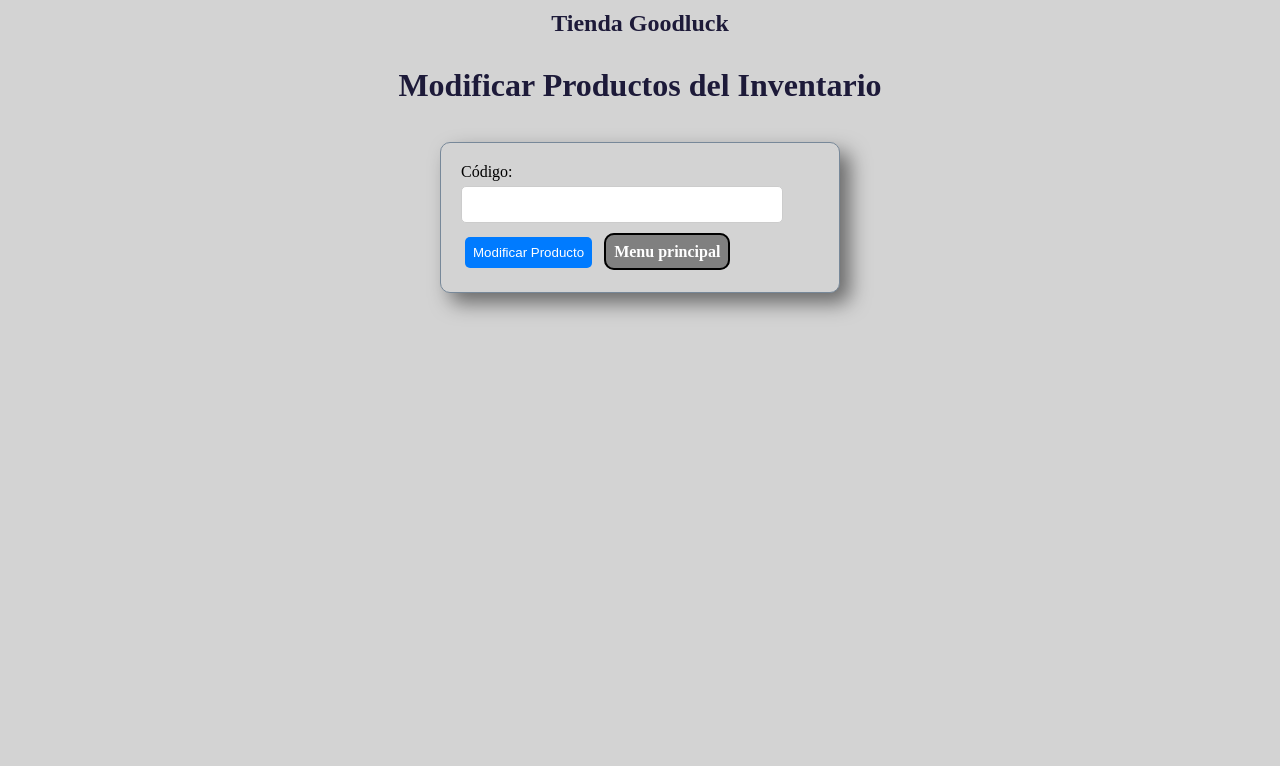
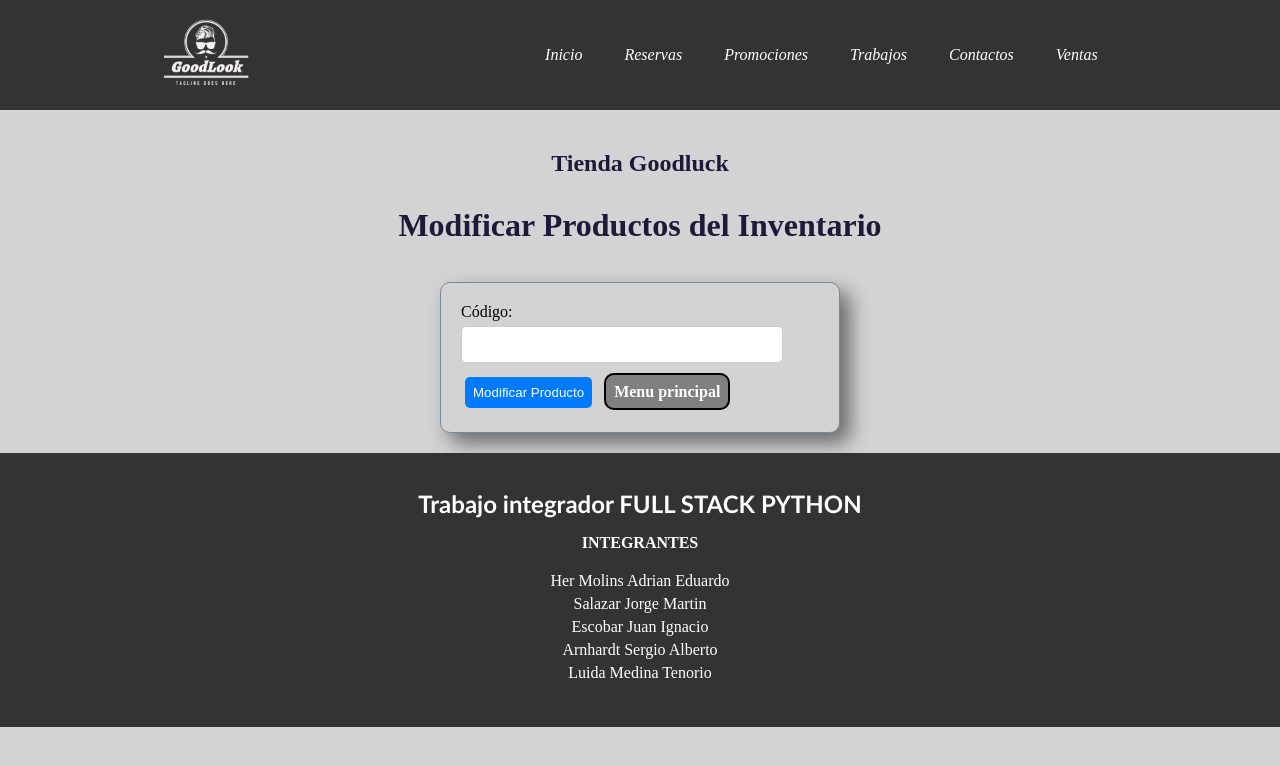
Before and after one commit to hermolins/Good-Look, a plain HTML site: page modificaciones.html in a window 1280 px wide. Drawn offline with Linux system fonts and the light colour scheme.

Commit message:
Fortmato Venta

```diff
--- a/altas.html
+++ b/altas.html
@@ -10,6 +10,8 @@
 </head>
 
 <body>
+    <header id="main-header"></header>
+    <main>
         <div class="logo-centrado">
             <h2>Tienda Goodluck</h2>
         </div>
@@ -37,7 +39,19 @@
             <button type="submit">Agregar Producto</button>
             <a class="tabla" href="e-comers.html">Menu principal</a>
         </form>
-
+    </main>
+    <footer>
+        <h3>Trabajo integrador FULL STACK PYTHON</h3>
+        <h4>INTEGRANTES</h4>
+        <ul>
+            <li>Her Molins Adrian Eduardo</li>
+            <li>Salazar Jorge Martin</li>
+            <li>Escobar Juan Ignacio</li>
+            <li>Arnhardt Sergio Alberto</li>
+            <li>Luida Medina Tenorio</li>
+        </ul>
+    </footer>
+    <script src="header.js"></script>
     <script>
 
         const URL = "http://127.0.0.1:5000/"
--- a/modificaciones.html
+++ b/modificaciones.html
@@ -10,6 +10,8 @@
 </head>
 
 <body>
+    <header id="main-header"></header>
+    <main>
         <div class="logo-centrado">
             <h2>Tienda Goodluck</h2>
         </div>
@@ -55,6 +57,19 @@
                 </form>
             </div>
         </div>
+    </main>
+    <footer>
+        <h3>Trabajo integrador FULL STACK PYTHON</h3>
+        <h4>INTEGRANTES</h4>
+        <ul>
+            <li>Her Molins Adrian Eduardo</li>
+            <li>Salazar Jorge Martin</li>
+            <li>Escobar Juan Ignacio</li>
+            <li>Arnhardt Sergio Alberto</li>
+            <li>Luida Medina Tenorio</li>
+        </ul>
+    </footer>
+    <script src="header.js"></script>
     <script>
         const URL = "http://127.0.0.1:5000/"
         //const URL = "http://127.0.0.1:5502/"
```
Also changed, not shown: contactos.html (+0 -2 lines), e-comers.html (+2 -3 lines), index.html (+2 -10 lines), listado.html (+15 -0 lines), listadoEliminar.html (+15 -0 lines), promociones.html (+2 -2 lines), reservas.html (+3 -5 lines), trabajos.html (+2 -2 lines). Lines whose indentation alone changed are shown as unchanged.
